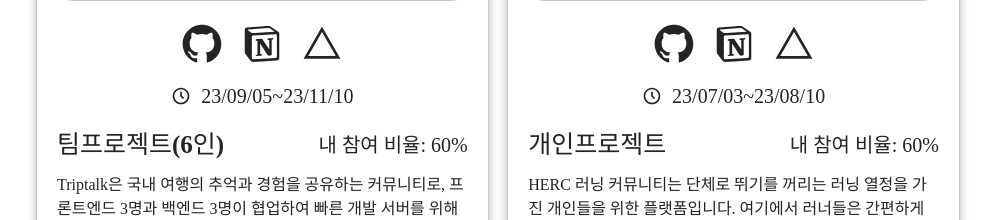
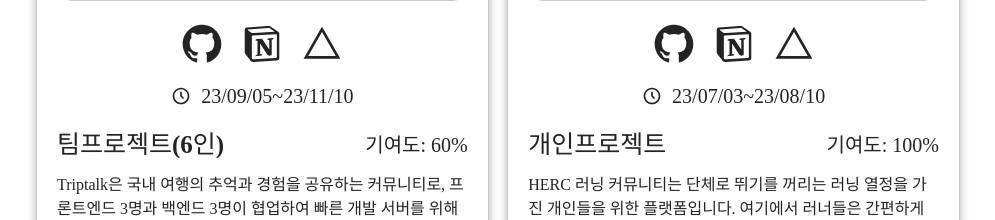
Before and after one commit to leesh2985/Portfolio, a React (Vite) app: page / in a window 1280 px wide. Shown: the part 2380-2600 px from the top of the page, without its empty margins (142-1137 px from the left). Built offline with nearby package versions, Linux system fonts and the light colour scheme.

Commit message:
# Docs : 수정

```diff
--- a/src/page/Projects.tsx
+++ b/src/page/Projects.tsx
@@ -42,7 +42,7 @@ const projectsData: Project[] = [
     vercelLink: 'https://hdrc.vercel.app/',
     session: '23/07/03~23/08/10',
     type: '개인프로젝트',
-    Participation: '60',
+    Participation: '100',
     intro: `HERC 러닝 커뮤니티는 단체로 뛰기를 꺼리는 러닝 열정을 가진 개인들을 위한 플랫폼입니다. 여기에서 러너들은 간편하게 러닝에 관한 정보를 얻고 서로 소통할 수 있는 커뮤니티를 형성합니다. 이 프로젝트는 Vite를 활용하여 빠른 개발 서버와 최적화를 위한 빌드 시간을 확보하였으며, 데이터베이스로는 파이어베이스를 효율적으로 활용하여 작업되었습니다.`,
     skills: [
       'https://img.shields.io/badge/React-61DAFB?style=for-the-badge&logo=React&logoColor=black',
@@ -61,7 +61,7 @@ const projectsData: Project[] = [
     vercelLink: 'https://to-do-taupe.vercel.app/',
     session: '23/08/24~23/08/25',
     type: '개인프로젝트',
-    Participation: '60',
+    Participation: '100',
     intro:
       'To-Do List 프로젝트는 수정 및 삭제 기능을 갖추고 있어 사용자가 편리하게 작업을 관리할 수 있습니다. 더불어, 간편한 완료 기능을 통해 오늘의 완료된 작업을 표시하는 기능을 제공합니다. 이 프로젝트는 HTML, CSS, JavaScript를 사용하여 구현되었으며, JS를 활용하여 명언이 새로 고침될 때마다 변경되게 했습니다.',
     skills: [
@@ -77,7 +77,7 @@ const projectsData: Project[] = [
     vercelLink: 'https://lsh-one.vercel.app/',
     session: '23/11/13~23/11/20',
     type: '개인프로젝트',
-    Participation: '60',
+    Participation: '100',
     intro:
       '한눈에 보기 좋은 포트폴리오 웹사이트로, 각 작업물을 효과적으로 모아놓은 플랫폼입니다. Vite를 사용하여 개발되었으며, 가독성을 중점으로 하여 반응형 디자인을 구현하였습니다. ',
     skills: [
@@ -121,7 +121,7 @@ const Projects = forwardRef<HTMLDivElement>((_props, ref) => {
             <Right>
               <TypeDiv>
                 <ProjectsMake>{project.type}</ProjectsMake>
-                <ProjectParticipation>내 참여 비율: {project.Participation}%</ProjectParticipation>
+                <ProjectParticipation>기여도: {project.Participation}%</ProjectParticipation>
               </TypeDiv>
               <ProjectIntro>{project.intro}</ProjectIntro>
               <Line></Line>
@@ -255,7 +255,7 @@ const ProjectsMake = styled.div`
     font-size: 20px;
   }
 
-  @media (max-width: 425px) {
+  @media (max-width: 700px) {
     font-size: 25px;
   }
 `;
@@ -267,7 +267,7 @@ const ProjectParticipation = styled.div`
     font-size: 15px;
   }
 
-  @media (max-width: 425px) {
+  @media (max-width: 700px) {
     font-size: 20px;
   }
 `;
```
